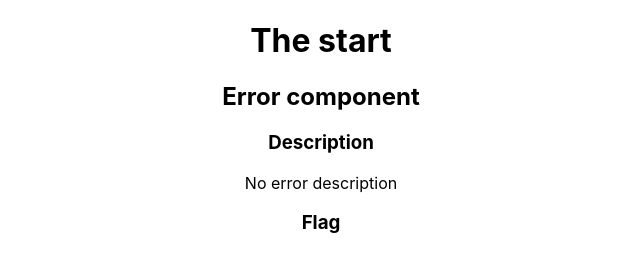
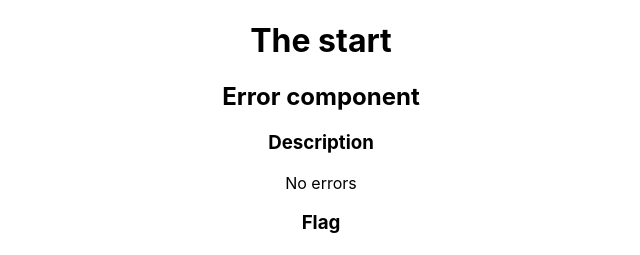
Before and after one commit to Pete-Hall/practiceapp, a React (Create React App) app: page / in a window 1280 px wide. Shown: the top 255 px of the page, without its empty margins (319-959 px from the left). Built offline with nearby package versions, Linux system fonts and the light colour scheme; the HTML template or start-up script is replaced by a standard one.

Commit message:
Refactor to pass errors as props to description component

```diff
--- a/src/components/Description/Description.jsx
+++ b/src/components/Description/Description.jsx
@@ -1,21 +1,11 @@
 import React, { useEffect, useState } from 'react';
-import {useDispatch, useSelector} from 'react-redux';
-import { getErrorDescription } from '../../redux/descriptionSlice';
 
-function Description() {
-
-  const dispatch = useDispatch();
-
-  const description = useSelector((state) => state.description.value);
-
-  useEffect(() => {
-    dispatch(getErrorDescription());
-  }, [])
+function Description( { errors } ) {
 
   return (
     <div>
       <h3>Description</h3>
-      <p>{description}</p>
+      <p>{errors}</p>
     </div>
   );
 
--- a/src/components/Error/Error.jsx
+++ b/src/components/Error/Error.jsx
@@ -1,19 +1,25 @@
-import React, { useState } from 'react';
-import {useSelector} from 'react-redux';
+import React, { useEffect, useState } from 'react';
 import Comments from '../Comments/Comments';
 import Delete from '../Delete/Delete';
 import Description from '../Description/Description';
 import Flag from '../Flag/Flag';
+import {useDispatch, useSelector} from 'react-redux';
+import { getErrors } from '../../redux/errorSlice';
 
 function Error() {
 
-  // const store = useSelector((store) => store);
-  // const [heading, setHeading] = useState('Functional Component');
+  const dispatch = useDispatch();
+
+  useEffect(() => {
+    dispatch(getErrors());
+  }, [])
+
+  const errors = useSelector((state) => state.error.value);
 
   return (
     <div>
       <h2>Error component</h2>
-      <Description />
+      <Description errors = {errors}/>
       <Flag />
       <Delete />
       <Comments />
--- a/src/redux/descriptionSlice.js
+++ /dev/null
@@ -1,22 +0,0 @@
-import { createSlice } from "@reduxjs/toolkit";
-
-const initialState = {
-  value: "No error description",
-}
-
-export const descriptionSlice = createSlice({
-  name: 'description',
-  initialState,
-  reducers: {
-    getErrorDescription: (state, action) => {
-      // do old school redux/saga type code here to call axios, get response, and update state.value???
-      let x = "x";
-      console.log("Hello from getErrorDescription: " + x);
-      // state.value = action.payload
-    },
-  },
-});
-
-export const { getErrorDescription } = descriptionSlice.actions;
-
-export default descriptionSlice.reducer;
--- /dev/null
+++ b/src/redux/errorSlice.js
@@ -0,0 +1,22 @@
+import { createSlice } from "@reduxjs/toolkit";
+
+const initialState = {
+  value: "No errors",
+}
+
+export const errorSlice = createSlice({
+  name: 'errors',
+  initialState,
+  reducers: {
+    getErrors: (state, action) => {
+      // do old school redux/saga type code here to call axios, get response, and update state.value???
+      let x = "x";
+      console.log("Hello from getErrors: " + x);
+      // state.value = action.payload
+    },
+  },
+});
+
+export const { getErrors } = errorSlice.actions;
+
+export default errorSlice.reducer;
--- a/src/redux/store.js
+++ b/src/redux/store.js
@@ -1,11 +1,8 @@
 import { configureStore } from "@reduxjs/toolkit";
-import descriptionSlice from "./descriptionSlice";
+import errorSlice from "./errorSlice";
 
 export const store = configureStore({
   reducer: {
-    description: descriptionSlice
-    // flag reducer
-    // delete reducer
-    // comments reducer
-  }
+    error: errorSlice
+  },
 });
```
